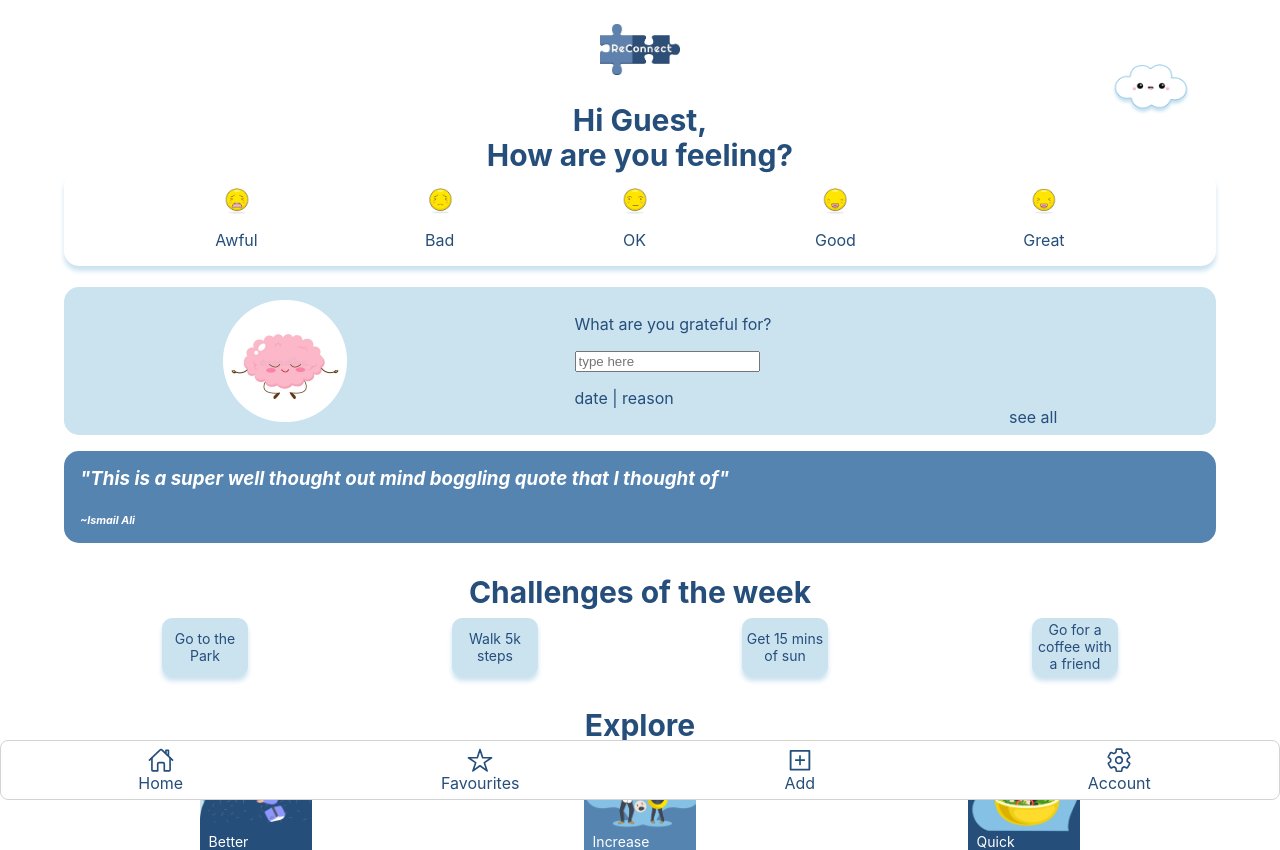
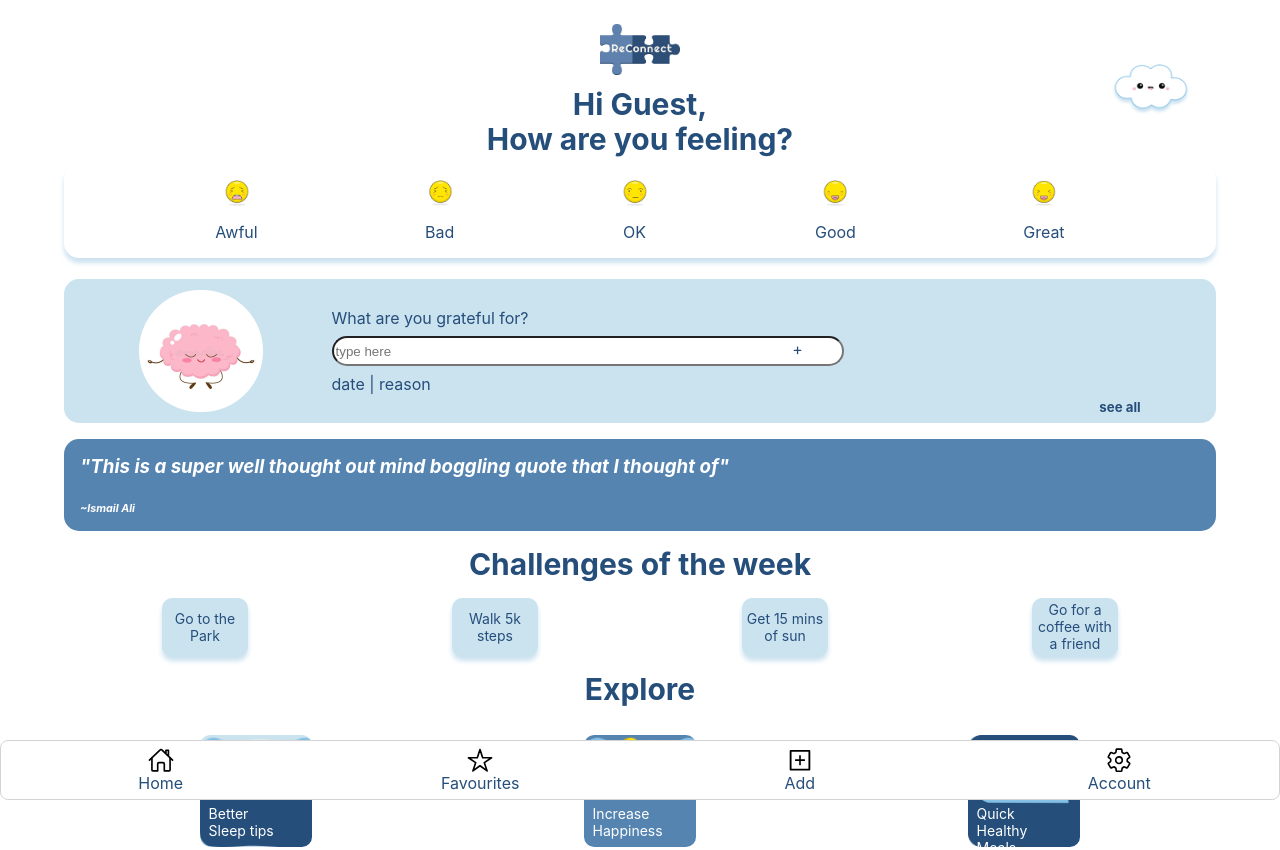
Before and after one commit to maroaraujo/final-project_front-end-surch, a Next.js app in the folder reconnect/: page /home in a window 1280 px wide. Shown: the top 850 px of the page. Built offline with nearby package versions, Linux system fonts and the light colour scheme; no server answers.

Commit message:
Added a few more links to activity cards and such, also edited some css for the gratitude portion to match the figma

```diff
--- a/reconnect/component/ExploreCard/ExploreCard.js
+++ b/reconnect/component/ExploreCard/ExploreCard.js
@@ -1,14 +1,8 @@
 import styles from "./ExploreCard.module.css"
-import {useRouter} from "next/router"
 
-export default function ExploreCard({title, url}){
-    const router = useRouter();
-
-    function handleClick(){
-        router.push(url)}
-
+export default function ExploreCard({title}){
     return(
-        <div onClick={handleClick} className={styles.exploreCard}>
+        <div className={styles.exploreCard}>
             <p className={styles.exploreText} style={{color:"white"}}>{title}</p>
         </div>
     )
--- a/reconnect/component/Gratitude/Gratitude.js
+++ b/reconnect/component/Gratitude/Gratitude.js
@@ -1,18 +1,21 @@
 import Image from "next/image";
 import brain from "../../public/images/brain.png"
 import styles from "../../styles/Home.module.css"
-
+import stylesGratitude from "./Gratitude.module.css"
 
 export default function Gratitude(){
     return(
         <div className={styles.gratitudeContainer}>
           <Image layout="fixed" src={brain} height={122} width={124}/>
             <div className={styles.gratitudeBox}>
-                <p>What are you grateful for?</p>
-                <input placeholder="type here"></input>
-                <p>date | reason</p>
+                <p className={stylesGratitude.ptags}>What are you grateful for?</p>
+                    <div className={stylesGratitude.inputContainer}>
+                        <input className={stylesGratitude.input}placeholder="type here"></input>
+                        <p className={stylesGratitude.addButton}>+</p>
+                    </div>
+                <p className={stylesGratitude.ptags}>date | reason</p>
             </div>
-                <a href={"https://reconnect-surch.netlify.app/gratitudewall"} className={styles.seeAll}>see all</a>
+                <h5 className={styles.seeAll}>see all</h5>
         </div>
     )
 }
--- /dev/null
+++ b/reconnect/component/Gratitude/Gratitude.module.css
@@ -0,0 +1,17 @@
+.input{
+    border-radius: 15px;
+    width: 40vw;
+    height: 30px;
+}
+.inputContainer{
+    display:flex;
+    justify-content: left;
+}
+.addButton{
+    margin:3px;
+    margin-left: -4vw;
+}
+.ptags{
+    margin-bottom:1vh;
+    margin-top: 1vh;
+}
--- a/reconnect/component/MoodQuestion/MoodQuestion.js
+++ b/reconnect/component/MoodQuestion/MoodQuestion.js
@@ -5,17 +5,12 @@ import bad from "../../public/images/bad.png";
 import ok from "../../public/images/ok.png";
 import good from "../../public/images/good.png";
 import great from "../../public/images/great.png";
+import Image from "next/image";
 import styles from "../../styles/Home.module.css";
-import {useRouter} from "next/router"
 
-function MoodQuestion(props) {
-  const router = useRouter();
-
-    function handleClick(){
-       router.push(props.url)}
-
+function MoodQuestion() {
   return (
-    <div className={styles.moodQuestionContainer} onClick={handleClick}>
+    <div className={styles.moodQuestionContainer}>
       <MoodState src={awful} alt="awful" mood="Awful" />
       <MoodState src={bad} alt="bad" mood="Bad" />
       <MoodState src={ok} alt="ok" mood="OK" />
--- a/reconnect/component/TabBar/TabBar.js
+++ b/reconnect/component/TabBar/TabBar.js
@@ -39,7 +39,7 @@ function TabBar(props) {
       //   router.push("/home");
       //   break;
     }
-  }, [activeTabs, router.pathname]);
+  }, [activeTabs, router]);
   // const { state, dispatch } = useContext(GlobalContext);
 
   return (
@@ -48,13 +48,13 @@ function TabBar(props) {
         {activeTabs === "home" ? (
           <IoHomeSharp
             size="50"
-            color="#254E7B"
+            color="#000"
             onClick={() => setActiveTabs("home")}
           />
         ) : (
           <IoHomeOutline
             size="50"
-            color="#254E7B"
+            color="#000"
             onClick={() => setActiveTabs("home")}
           />
         )}
@@ -64,13 +64,13 @@ function TabBar(props) {
         {activeTabs === "favourites" ? (
           <IoStar
             size="50"
-            color="#254E7B"
+            color="#000"
             onClick={() => setActiveTabs("favourites")}
           />
         ) : (
           <IoStarOutline
             size="50"
-            color="#254E7B"
+            color="#000"
             onClick={() => setActiveTabs("favourites")}
           />
         )}
@@ -80,13 +80,13 @@ function TabBar(props) {
         {activeTabs === "add" ? (
           <AiFillPlusSquare
             size="50"
-            color="#254E7B"
+            color="#000"
             onClick={() => setActiveTabs("add")}
           />
         ) : (
           <AiOutlinePlusSquare
             size="50"
-            color="#254E7B"
+            color="#000"
             onClick={() => setActiveTabs("add")}
           />
         )}
@@ -96,13 +96,13 @@ function TabBar(props) {
         {activeTabs === "settings" ? (
           <IoSettingsSharp
             size="50"
-            color="#254E7B"
+            color="#000"
             onClick={() => setActiveTabs("settings")}
           />
         ) : (
           <IoSettingsOutline
             size="50"
-            color="#254E7B"
+            color="#000"
             onClick={() => setActiveTabs("settings")}
           />
         )}
--- a/reconnect/component/Welcome/welcome.module.css
+++ b/reconnect/component/Welcome/welcome.module.css
@@ -13,6 +13,7 @@
   justify-content: top;
   align-items: center;
   margin-top: 2rem;
+  background: rgb(37, 78, 123);
   background: linear-gradient(
     0deg,
     rgba(37, 78, 123, 1) 30%,
--- a/reconnect/pages/_app.js
+++ b/reconnect/pages/_app.js
@@ -1,23 +1,13 @@
 import "../styles/globals.css";
-import React, { useEffect } from "react";
+import React from "react";
 import { UserProvider } from "@auth0/nextjs-auth0";
 import TabBar from "../component/TabBar/TabBar";
 import { useUser } from "@auth0/nextjs-auth0";
 import { useRouter } from "next/router";
-import { useState } from "react";
 
 function MyApp({ Component, pageProps }) {
   const router = useRouter();
-  const showTabBar = (router.pathname === "/" || router.pathname === "/Welcome")? false : true ;
-
-  // const [showNavBar, setShowNavBar] = useState(true)
-  // useEffect(()=> {
-  //   if (router.pathname === "/" || router.pathname === "/Welcome"){
-  //     setShowNavBar(!showNavBar)
-  //   }
-  // },[router.pathname])
-
-
+  const showTabBar = router.pathname === "/" ? false : true;
   return (
     <UserProvider>
       {showTabBar && <TabBar />}
--- a/reconnect/pages/home.js
+++ b/reconnect/pages/home.js
@@ -36,7 +36,7 @@ export default function Home() {
           <br />
           How are you feeling?
         </h1>
-        <MoodQuestion className={styles.moodQuestion} url={"https://reconnect-surch.netlify.app/moodtracker"}/>
+        <MoodQuestion className={styles.moodQuestion} />
         <Gratitude/>
         <Quote/>
         <h1 className={styles.title}>Challenges of the week</h1>
@@ -50,13 +50,13 @@ export default function Home() {
         <h1 className={styles.title}>Explore</h1>
         <div className={styles.exploreBox}>
           <div className={styles.sleepTips}>
-            <ExploreCard url={"https://www.healthline.com/nutrition/17-tips-to-sleep-better"} title={"Better Sleep tips"}/>
+            <ExploreCard title={"Better Sleep tips"}/>
           </div>
           <div className={styles.increaseHappiness}>
-            <ExploreCard url={"https://www.nhs.uk/mental-health/self-help/tips-and-support/how-to-be-happier/"} title={"Increase Happiness"}/>
+            <ExploreCard title={"Increase Happiness"}/>
           </div>
           <div className={styles.healthyMeals}>
-            <ExploreCard url={"https://www.bbcgoodfood.com/recipes/collection/quick-and-healthy-recipes"} title={"Quick Healthy Meals"}/>
+            <ExploreCard title={"Quick Healthy Meals"}/>
           </div>
         </div>
 
--- a/reconnect/styles/Home.module.css
+++ b/reconnect/styles/Home.module.css
@@ -2,6 +2,15 @@
   display: flex;
   justify-content: top;
 }
+
+
+.welcomecontainer {
+  display: flex;
+  justify-content: top;
+  background-color: #cbe2ef;
+  margin: 1rem;
+}
+
 
 .main {
   min-height: 100vh;
@@ -10,7 +19,7 @@
   flex-direction: column;
   justify-content: top;
   align-items: center;
-  color:#254E7B;
+
 }
 
 .signuptitle {
@@ -31,6 +40,24 @@
   align-items: center;
 }
 
+.welcomemain {
+  min-height: 100vh;
+  padding: 4rem 0;
+  flex: 1;
+  display: flex;
+  flex-direction: column;
+  justify-content: top;
+  align-items: center;
+  margin-top: 2rem;
+  background: rgb(37, 78, 123);
+  background: linear-gradient(
+    0deg,
+    rgba(37, 78, 123, 1) 30%,
+    rgba(203, 226, 239, 1) 50%
+  );
+  align-items: center;
+  margin-top: 1rem;
+}
 
 .footer {
   display: flex;
@@ -64,11 +91,9 @@
   margin: 0;
   line-height: 1.15;
   font-size: 30px;
-  margin-top: 3vh;
-  z-index: 1;
-  color:#254E7B;
+  top: 133px;
+  padding: 1vh;
 }
-
 
 .title,
 .description {
@@ -110,6 +135,8 @@
 
 .gratitudeBox {
   margin-left: -7vw;
+  padding-left: 7px;
+  width: 55vw;
 }
 
 /*Start of Tab Bar styling*/
@@ -172,43 +199,6 @@
     flex-direction: column;
   }
 }
-
-
-@media (prefers-color-scheme: dark) {
-  .card,
-  .footer {
-    border-color: #222;
-  }
-  .code {
-    background: #111;
-  }
-  .logo img {
-    filter: invert(1);
-  }
-}
-
-.cloudybackground{
-  position: absolute;
-  top: 88px;
-  z-index: -1;
-}
-
-.button {
-  border-radius: 15px;
-  color: white;
-  background-color: #244E7A;
-  margin: 5vw;
-  width: 90vw;
-  height: 63px;
-  font-size: 16px;
-  z-index: 1;
-}
-
-.subtitle{
-  margin:1vh
-}
-
-
 .activityCard{
   display:flex;
   justify-content: center;
```
Also changed, not shown: reconnect/pages/settings.js (+3 -30 lines), 1 other file (tests, documents, lock files or other folders).
